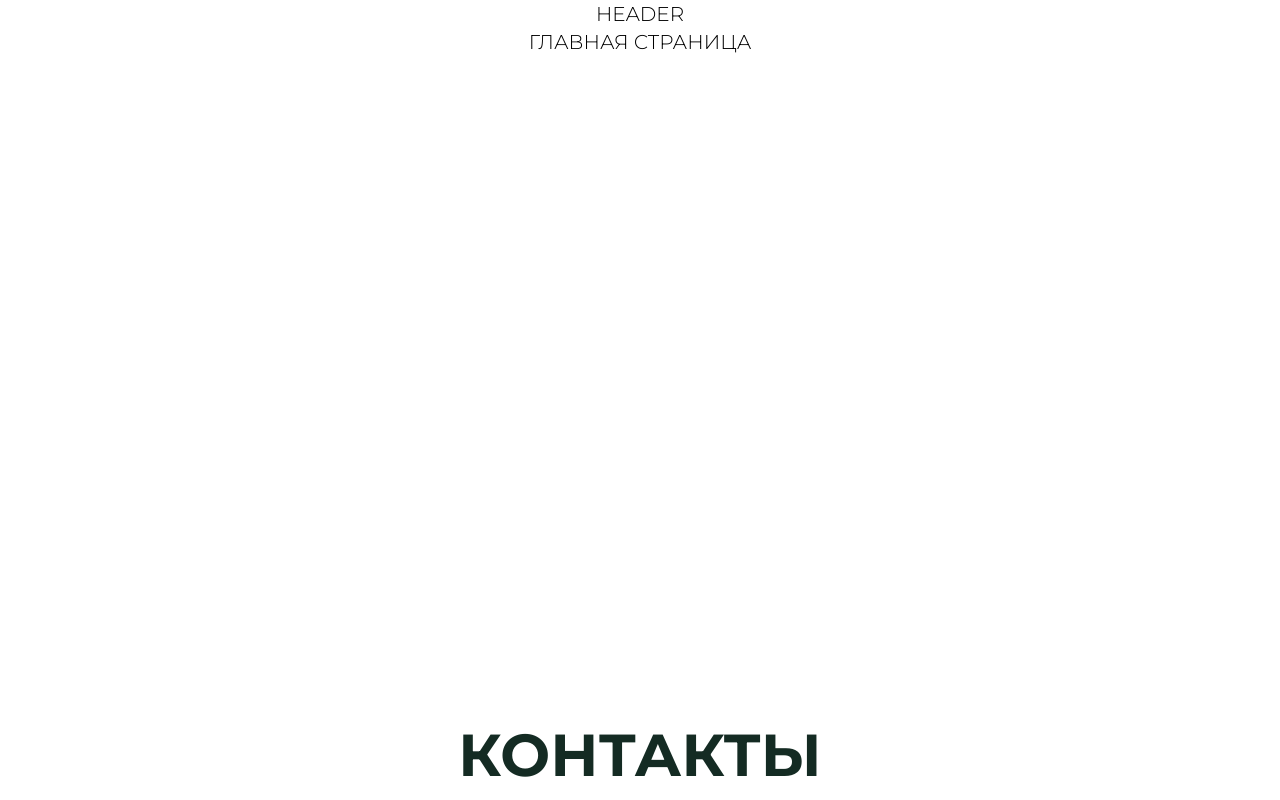
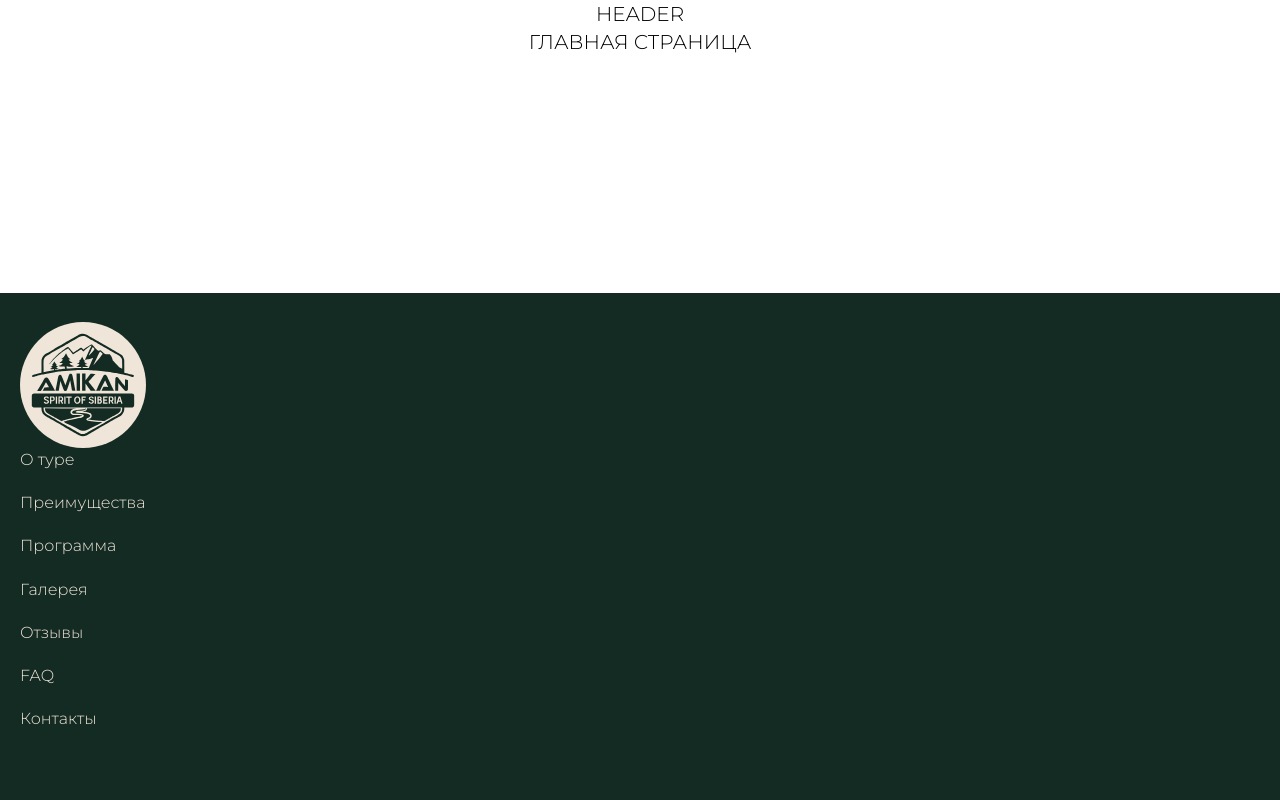
Before and after one commit to maxter-krsk/amikan-sibiria, a Next.js app: page / in a window 1280 px wide. Built offline with nearby package versions, Linux system fonts and the light colour scheme.

Commit message:
feat: Создал скелет Навигации футера

```diff
--- a/src/app/components/Footer.tsx
+++ /dev/null
@@ -1,12 +0,0 @@
-import Link from "next/link";
-import t from "@/app/styles/modules/typography.module.css"
-
-export default function Footer() {
-  return (
-    <footer>
-      <div className="container">
-        <h1 className={`${t.heading} text-center`}>Контакты</h1>
-      </div>
-    </footer>
-  );
-}
--- /dev/null
+++ b/src/app/components/Footer/Footer.tsx
@@ -0,0 +1,20 @@
+import Link from "next/link";
+import Image from "next/image";
+import FooterNav from "./FooterNav";
+import t from "@/app/styles/modules/typography.module.css";
+
+export default function Footer() {
+  return (
+    <footer className="bg-darkGreen pt-[1.25rem] pb-[2.5rem] md:pt-[1.8rem] md:pb-[4.3rem] desk:pb-[4.6rem]">
+      <div className="container">
+        <Image
+          src="/icons/logos/logo-light.svg"
+          alt="Логотип Амикан"
+          width={126}
+          height={126}
+        />
+        <FooterNav />
+      </div>
+    </footer>
+  );
+}
--- /dev/null
+++ b/src/app/components/Footer/FooterNav.tsx
@@ -0,0 +1,34 @@
+import Link from "next/link";
+import t from "@/app/styles/modules/typography.module.css";
+
+export default function FooterNav() {
+  return (
+    <nav>
+      <nav>
+        <ul className="text-beige flex flex-col gap-[1.2rem]">
+          <li>
+            <Link href="#">О туре</Link>
+          </li>
+          <li>
+            <Link href="#">Преимущества</Link>
+          </li>
+          <li>
+            <Link href="#">Программа</Link>
+          </li>
+          <li>
+            <Link href="#">Галерея</Link>
+          </li>
+          <li>
+            <Link href="#">Отзывы</Link>
+          </li>
+          <li>
+            <Link href="#">FAQ</Link>
+          </li>
+          <li>
+            <Link href="#">Контакты</Link>
+          </li>
+        </ul>
+      </nav>
+    </nav>
+  );
+}
--- a/src/app/globals.css
+++ b/src/app/globals.css
@@ -9,7 +9,7 @@
 
   /* Брейкпоинты */
 
-    --breakpoint-sm: 30rem;
+  --breakpoint-sm: 30rem;
   /* 480px  */
   --breakpoint-md: 48rem;
   /* 768px  */
--- a/src/app/layout.tsx
+++ b/src/app/layout.tsx
@@ -2,7 +2,7 @@ import type { Metadata } from "next";
 import { montserrat } from "./components/ui/fonts"
 import "./globals.css";
 import Header from "@/app/components/Header"
-import Footer from "@/app/components/Footer"
+import Footer from "@/app/components/Footer/Footer"
 
 // Мета-данные
 
```
